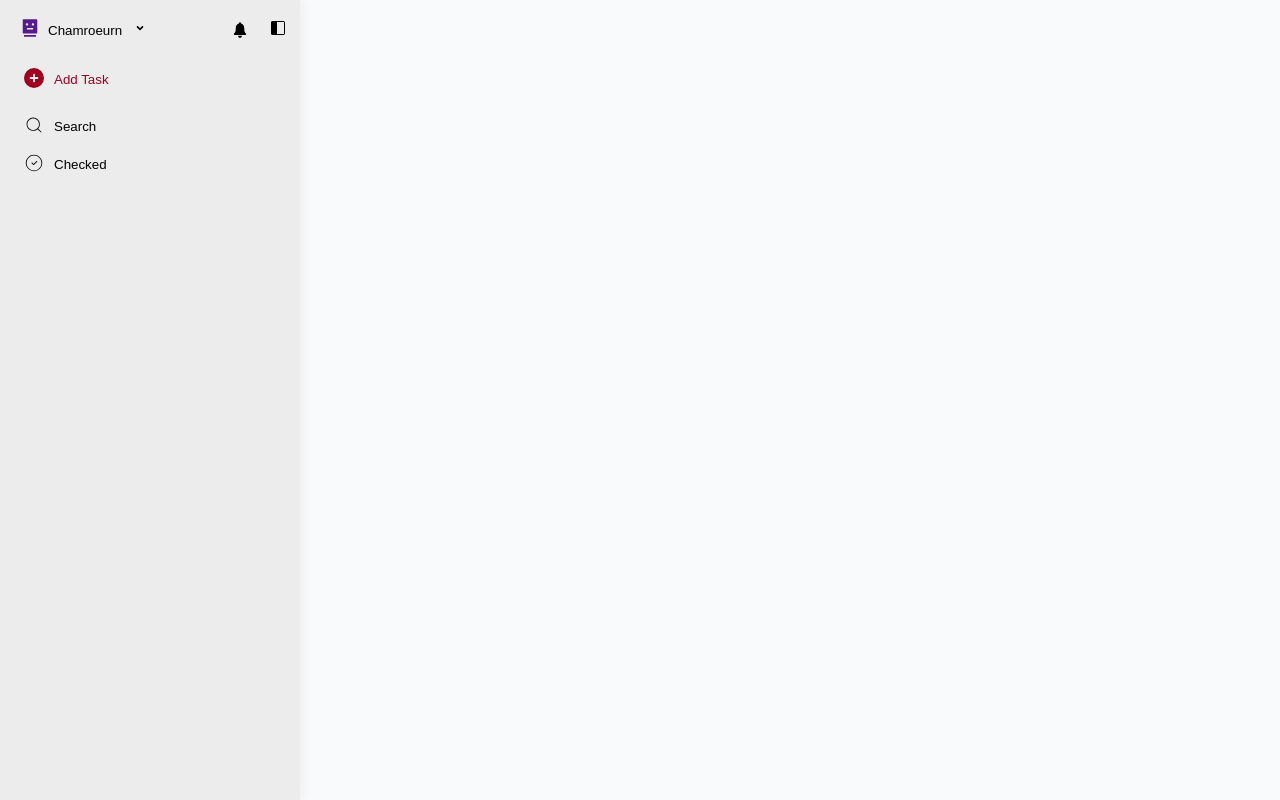
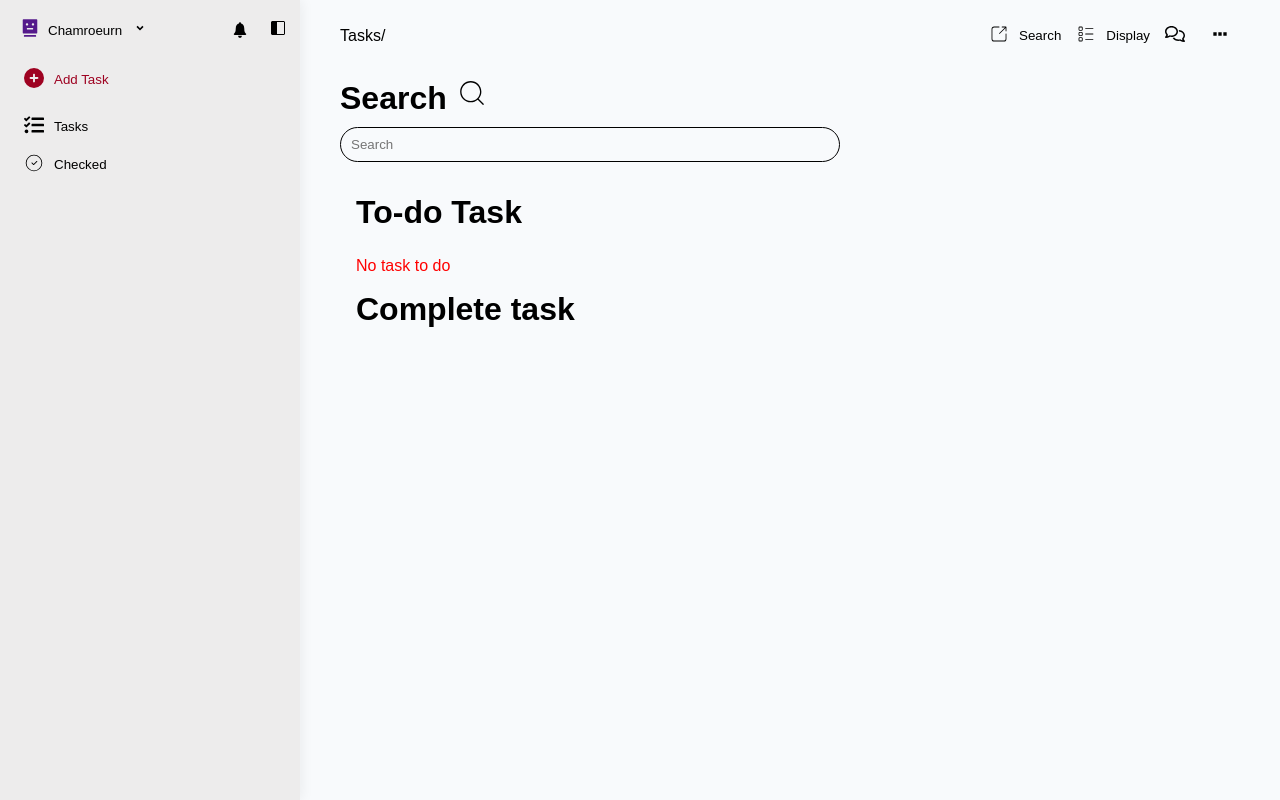
Before and after one commit to DanySeangRi/Todolist, a React (Vite) app: page /tasks in a window 1280 px wide. Built offline with nearby package versions, Linux system fonts and the light colour scheme.

Commit message:
hotfix(routes):resolve sidebar change from search to tasks
change to ui in task and change the title of navbar

```diff
--- a/src/App.css
+++ b/src/App.css
@@ -32,16 +32,3 @@
     padding-top: 56px; /* reserve room for the toggle button */
   }
 }
-
-
-@media (max-width:426px){
-  .toggle.open ~ .todo{
-     display: none;
-  }
-  .toggle.open ~ .search{
-    display: none;
-  }
-  .toggle.open ~ .checked-container{
- display: none;
-  }
-}
--- a/src/App.jsx
+++ b/src/App.jsx
@@ -1,5 +1,5 @@
 import React from 'react'
-import { Sidebar,ToDoList,Checked,Search } from './pages'
+import { Sidebar,ToDoList,Checked, Tasks } from './pages'
 import { Routes, Route } from 'react-router-dom'
 import './App.css'
 
@@ -11,7 +11,7 @@ const App = () => {
       <Routes>
         <Route path="/" element={<ToDoList/>} />
         <Route path="/checked" element={<Checked/>} />
-         <Route path="/search" element={<Search/>} />
+         <Route path="/tasks" element={<Tasks/>} />
       </Routes>
     </div>
   );
--- a/src/pages/checked/checked.css
+++ b/src/pages/checked/checked.css
@@ -38,7 +38,9 @@
     flex-direction: column;
     align-items: flex-start;
   }
-
+  .todo__item{
+    justify-content: space-between;
+  }
   .title h1{
     font-size: 1.4rem;
   }
--- a/src/pages/index.js
+++ b/src/pages/index.js
@@ -1,4 +1,4 @@
 export{default as Sidebar} from './sidebar/Sidebar'
 export {default as ToDoList} from './todolist/ToDoList'
 export {default as Checked} from './checked/Checked'
-export {default as Search} from './search/Search'
+export {default as Tasks} from './task/Tasks'
--- a/src/pages/sidebar/Sidebar.jsx
+++ b/src/pages/sidebar/Sidebar.jsx
@@ -10,7 +10,7 @@ import React,{useState} from 'react'
 import { VscLayoutSidebarRight } from "react-icons/vsc";
 import { VscLayoutSidebarLeft } from "react-icons/vsc";
 import List from '../../components/List';
-
+import { FaTasks } from "react-icons/fa";
 
 const Sidebar = () => {
 
@@ -46,7 +46,7 @@ const [toggle,setToggle] =useState(true)
         </div>
 
         <div className='list-navbar__feature'>
-          <List icon={CiSearch} name="Search" to='./search' />
+          <List icon={FaTasks} name="Tasks" to='./tasks' />
           <List icon={CiCircleCheck} name="Checked" to='./checked' />
         </div>
     </nav>
--- a/src/pages/search/Search.jsx
+++ b/src/pages/task/Tasks.jsx
@@ -1,10 +1,9 @@
 import React, {useState, useEffect } from 'react'
 import Navbar from '../container/Navbar'
-import './search.css'
+import './tasks.css'
 import { CiSearch } from "react-icons/ci";
-import { MdDelete } from "react-icons/md";
-import { FaCirclePlus } from "react-icons/fa6";
-const Search = () => {
+
+const Tasks= () => {
   const [notComplete,SetComplete]=useState(()=>{
     const saved = localStorage.getItem('tasks');
     return saved ? JSON.parse(saved):[];
@@ -39,7 +38,7 @@ return item.text.toLowerCase().includes(query.toLowerCase())})
 
   return (
     <div className='search'>
-    <Navbar name ='Search/'/>
+    <Navbar name ='Tasks/'/>
     <h1>Search <CiSearch/> </h1>
     <input type="search"  placeholder='Search'
     value={query}
@@ -61,9 +60,9 @@ return item.text.toLowerCase().includes(query.toLowerCase())})
       </div>
     ))}
 
-     <div className=''>
+     <div>
+     <h1 className='title'>Complete task</h1>
 
-     <h1 className='title'>Complete task</h1>
       {completeTasks.map((item,index)=>(
           <div key={index} className='complete-task'>
                 <span className='complete-task-text'>
@@ -79,4 +78,4 @@ return item.text.toLowerCase().includes(query.toLowerCase())})
   )
 }
 
-export default Search
+export default Tasks
--- a/src/pages/search/search.css
+++ b/src/pages/task/tasks.css
@@ -47,7 +47,7 @@ gap: 10px;
 .not-found {
   font-size: 1rem;
   color: red;
-  padding: 2rem 0rem;
+  padding: 1rem 0rem;
 }
 
 @media (max-width: 1024px){
```
